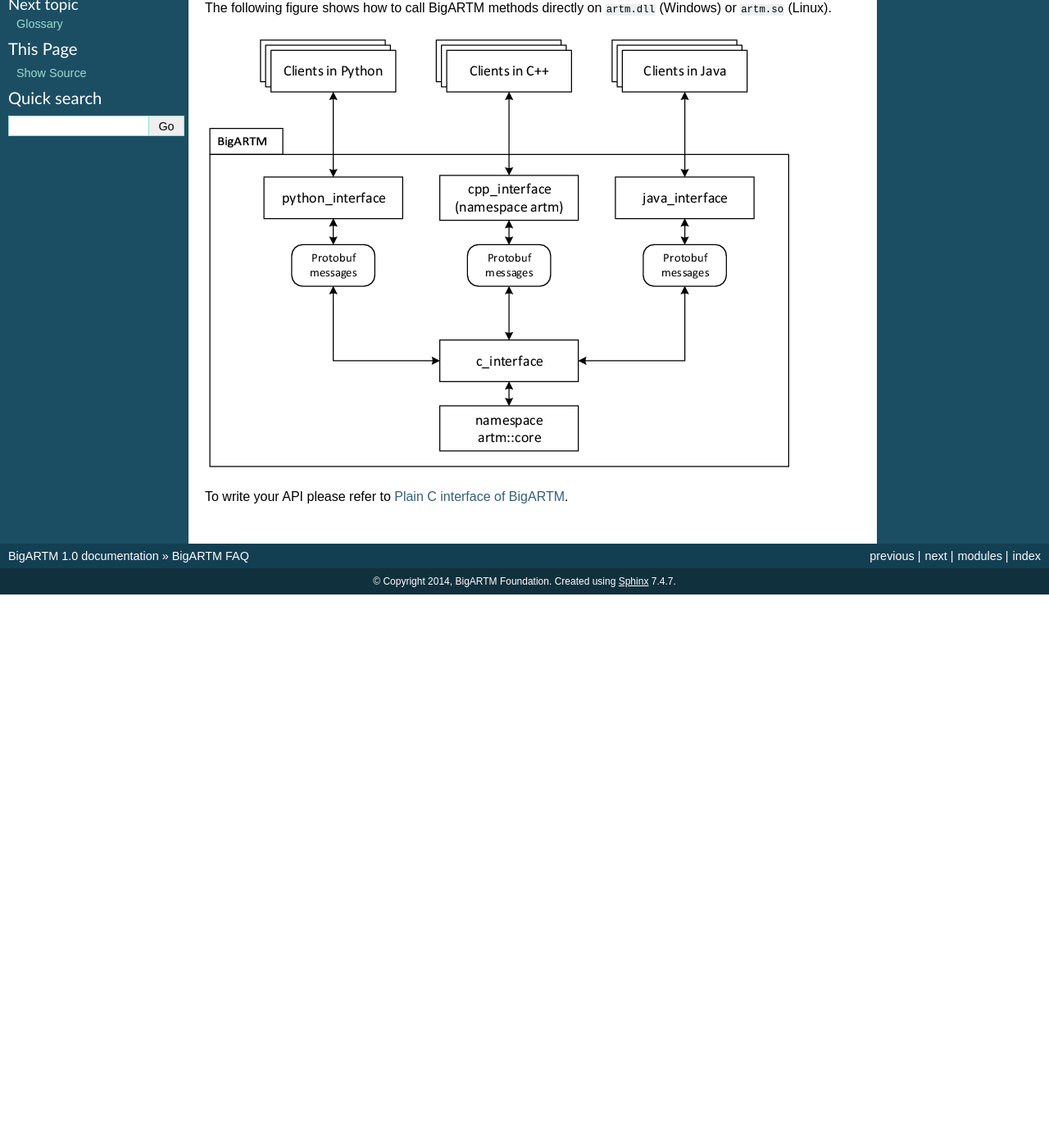
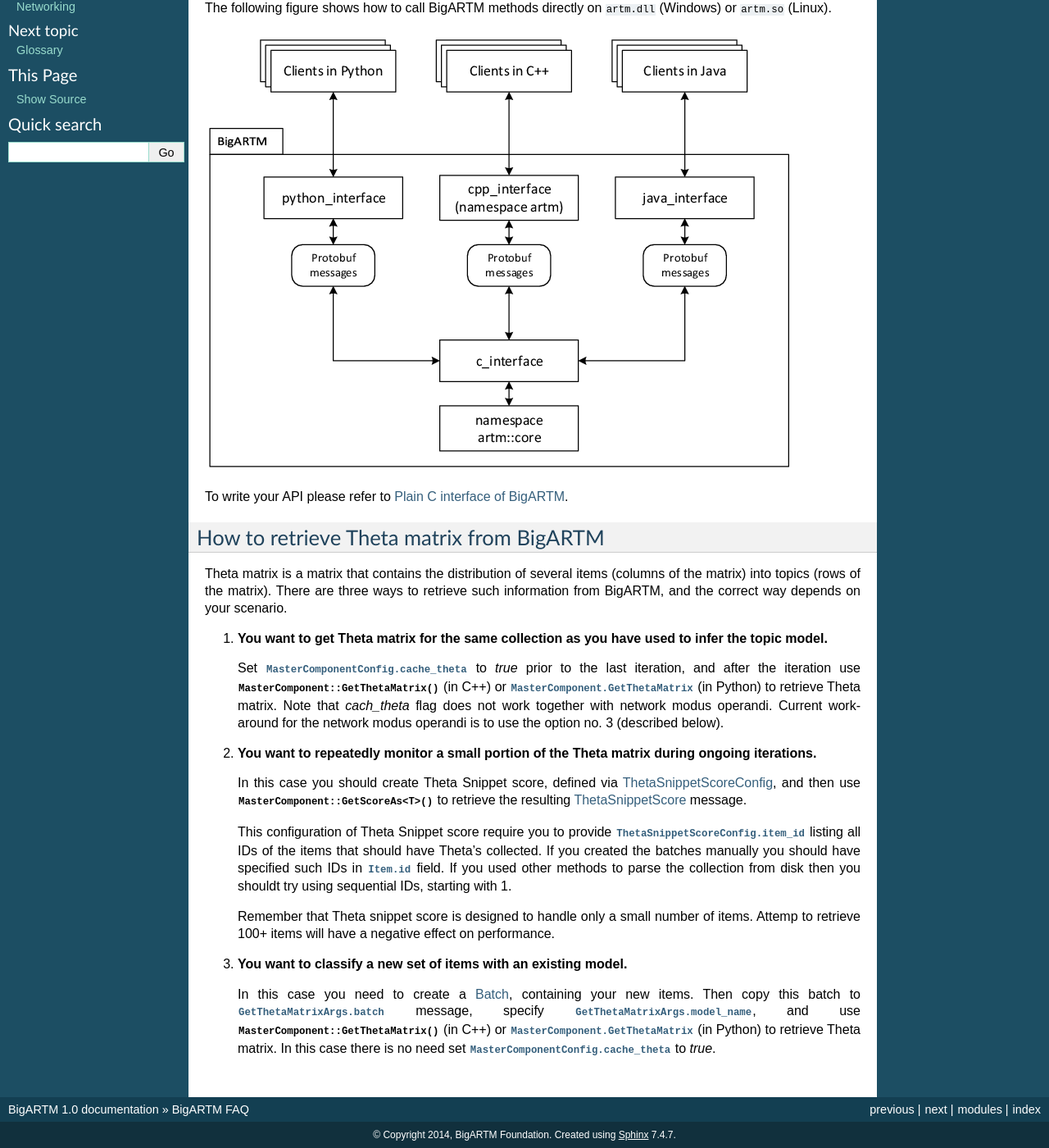
Before and after one commit to bigartm/bigartm, a Sphinx documentation site: the page built from docs/faq.txt, in a window 1280 px wide and 1400 px high, scrolled down 207 px. Shown: the whole window at 82% size. Built offline with Sphinx 7.4.7, drawn with Linux system fonts in a browser that asks for light colours; formulas are drawn with MathJax 3; before the commit the page ends 932 px from its top, so only the background shows below that; some of the changed text lies outside the part shown.

```diff
--- a/docs/faq.txt
+++ b/docs/faq.txt
@@ -16,3 +16,41 @@ on ``artm.dll`` (Windows) or ``artm.so`` (Linux).
    :alt: Connecting to BigARTM from different languages
 
 To write your API please refer to :doc:`/ref/c_interface`.
+
+
+How to retrieve Theta matrix from BigARTM
+-----------------------------------------
+
+Theta matrix is a matrix that contains the distribution of several items (columns of the matrix)
+into topics (rows of the matrix).
+There are three ways to retrieve such information from BigARTM, and the correct way depends on your scenario.
+
+1. **You want to get Theta matrix for the same collection as you have used to infer the topic model.**
+
+   Set :attr:`MasterComponentConfig.cache_theta` to *true* prior to the last iteration,
+   and after the iteration use :cpp:func:`MasterComponent::GetThetaMatrix` (in C++) or
+   :py:meth:`MasterComponent.GetThetaMatrix <artm.library.MasterComponent.GetThetaMatrix>` (in Python) to retrieve Theta matrix.
+   Note that *cach_theta* flag does not work together with network modus operandi.
+   Current workaround for the network modus operandi is to use the option no. 3 (described below).
+
+2. **You want to repeatedly monitor a small portion of the Theta matrix during ongoing iterations.**
+
+   In this case you should create Theta Snippet score, defined via :ref:`ThetaSnippetScoreConfig`,
+   and then use :cpp:func:`MasterComponent::GetScoreAs\<T>` to retrieve the resulting :ref:`ThetaSnippetScore` message.
+
+   This configuration of Theta Snippet score require you to provide :attr:`ThetaSnippetScoreConfig.item_id`
+   listing all IDs of the items that should have Theta's collected.
+   If you created the batches manually you should have specified such IDs in :attr:`Item.id` field.
+   If you used other methods to parse the collection from disk then you shouldt try using sequential IDs, starting with 1.
+
+   Remember that Theta snippet score is designed to handle only a small number of items.
+   Attemp to retrieve 100+ items will have a negative effect on performance.
+
+3. **You want to classify a new set of items with an existing model.**
+
+   In this case you need to create a :ref:`Batch`, containing your new items.
+   Then copy this batch to :attr:`GetThetaMatrixArgs.batch` message,
+   specify :attr:`GetThetaMatrixArgs.model_name`, and use
+   :cpp:func:`MasterComponent::GetThetaMatrix` (in C++) or
+   :py:meth:`MasterComponent.GetThetaMatrix <artm.library.MasterComponent.GetThetaMatrix>` (in Python) to retrieve Theta matrix.
+   In this case there is no need set :attr:`MasterComponentConfig.cache_theta` to *true*.
--- a/docs/ref/index.txt
+++ b/docs/ref/index.txt
@@ -15,3 +15,4 @@ BigARTM Reference
    messages
    python_interface
    c_interface
+   cpp_interface
```
Also changed, not shown: docs/ref/cpp_interface.txt (added, +196 -0 lines), docs/ref/messages.txt (+7 -0 lines), docs/tutorial.txt (+8 -8 lines), 2 other files.
